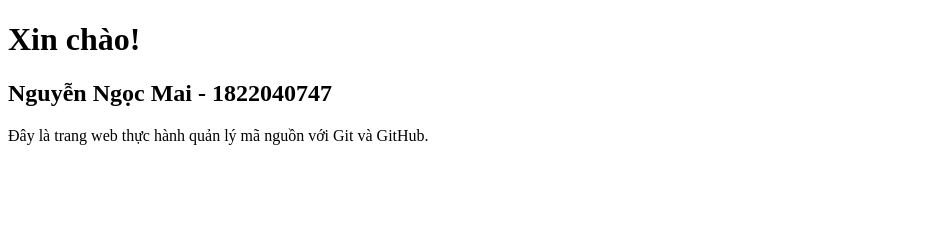
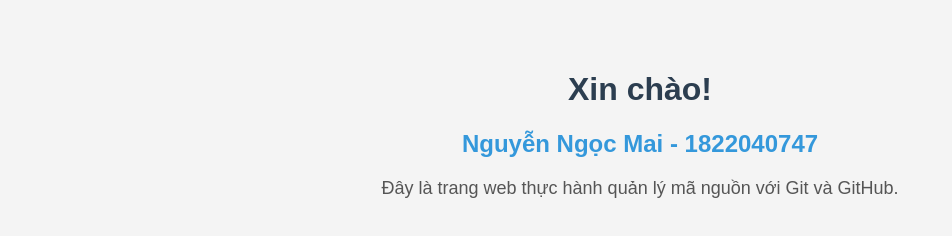
Before and after one commit to nmaicuti/ThucHanhGit_1822040747, a plain HTML site: page index.html in a window 1280 px wide. Shown: the whole page, without its empty margins (0-952 px from the left). Drawn offline with Linux system fonts and the light colour scheme.

Commit message:
Add CSS giao diện cho trang web

```diff
--- a/index.html
+++ b/index.html
@@ -4,6 +4,7 @@
     <meta charset="UTF-8">
     <meta name="viewport" content="width=device-width, initial-scale=1.0">
     <title>Thực hành Git và GitHub</title>
+    <link rel="stylesheet" href="style.css">
 </head>
 <body>
     <h1>Xin chào!</h1>
--- /dev/null
+++ b/style.css
@@ -0,0 +1,20 @@
+body {
+    font-family: Arial, sans-serif;
+    background-color: #f4f4f4;
+    text-align: center;
+    margin: 0;
+    padding: 50px;
+}
+
+h1 {
+    color: #2c3e50;
+}
+
+h2 {
+    color: #3498db;
+}
+
+p {
+    color: #555;
+    font-size: 18px;
+}
```
